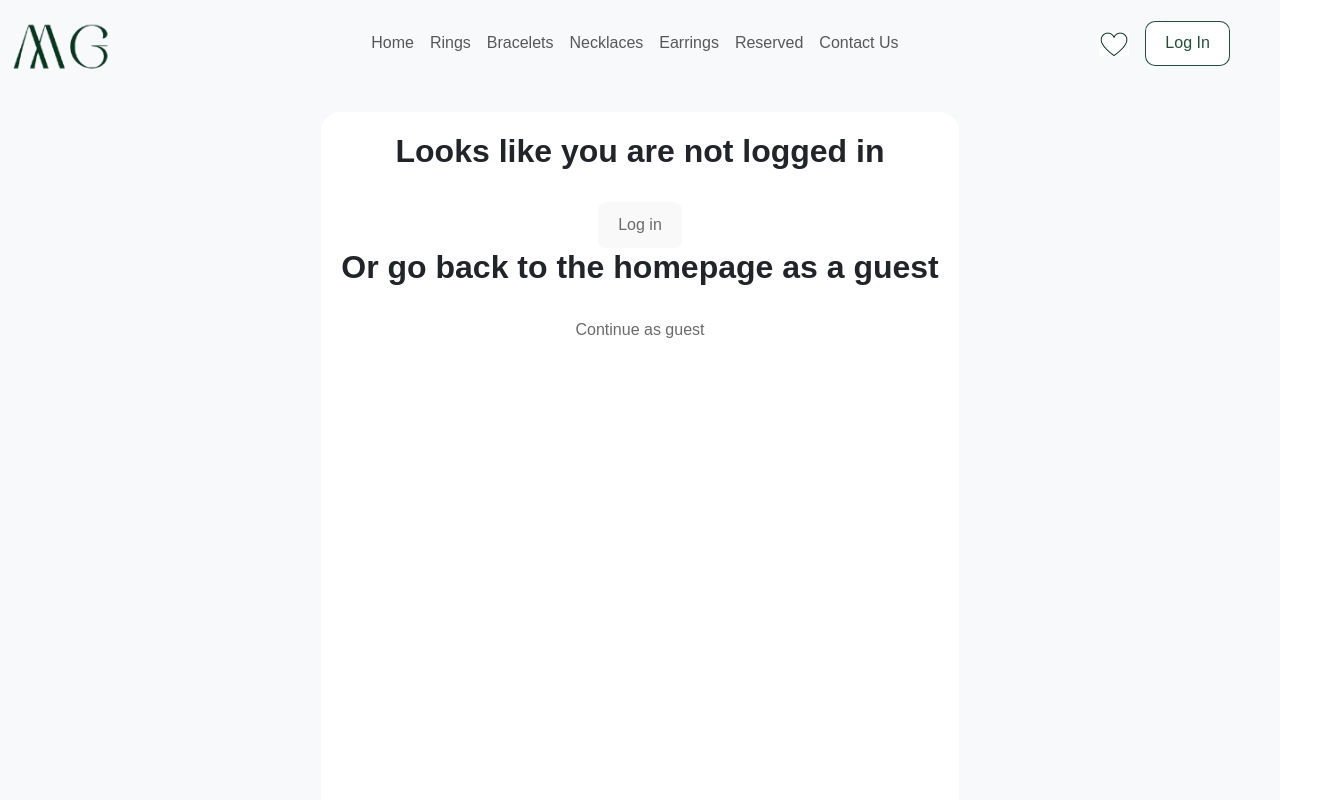
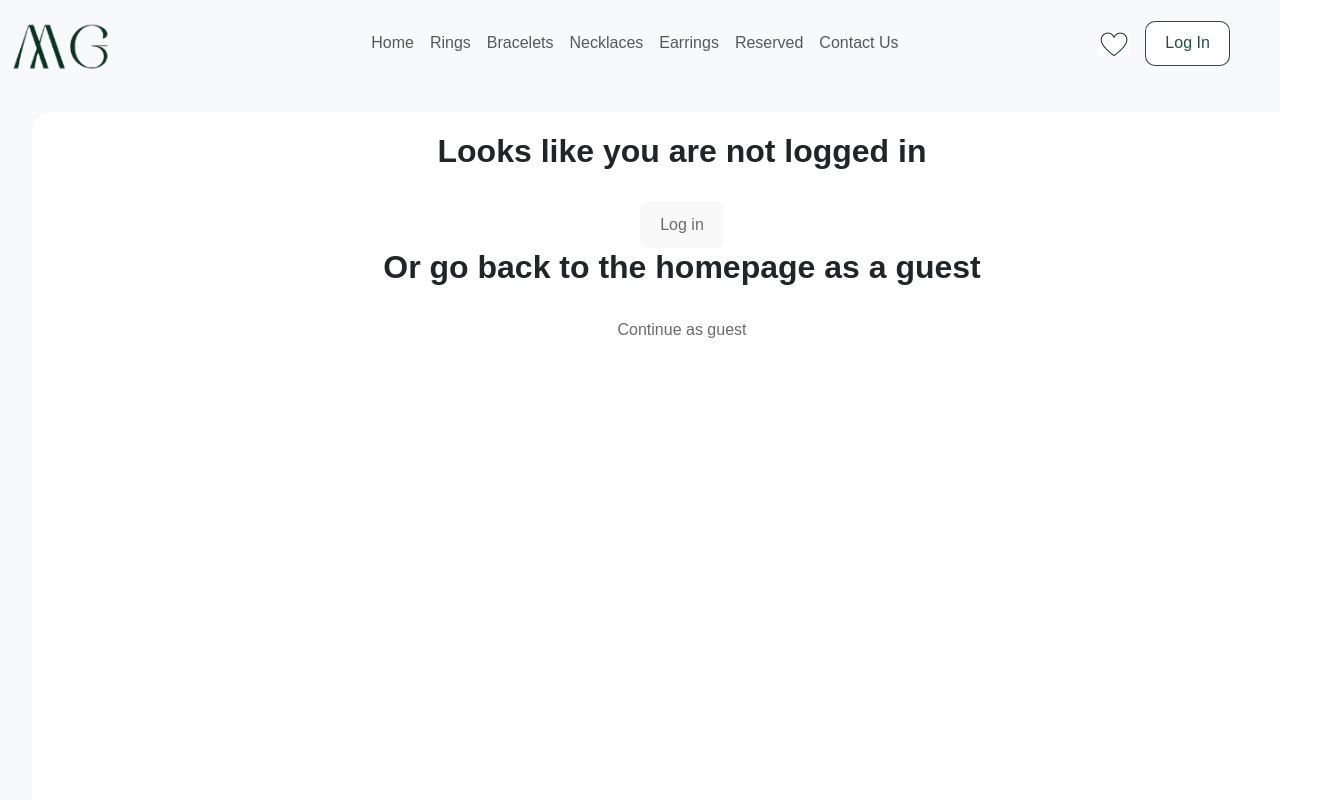
Before and after one commit to mayatarek/MH, a React (Vite) app: page /wishlist in a window 1280 px wide. Shown: the top 800 px of the page, 1332 px wide, since content can reach past the window. Built offline with nearby package versions, Linux system fonts and the light colour scheme.

Commit message:
Update index.css

```diff
--- a/src/index.css
+++ b/src/index.css
@@ -247,6 +247,7 @@ select {
 
 .wishlist-page{
   background-color: white;
+  width: 1300px;
   padding: 20px;
   min-height: 100vh;
   border-radius: 20px;
```
